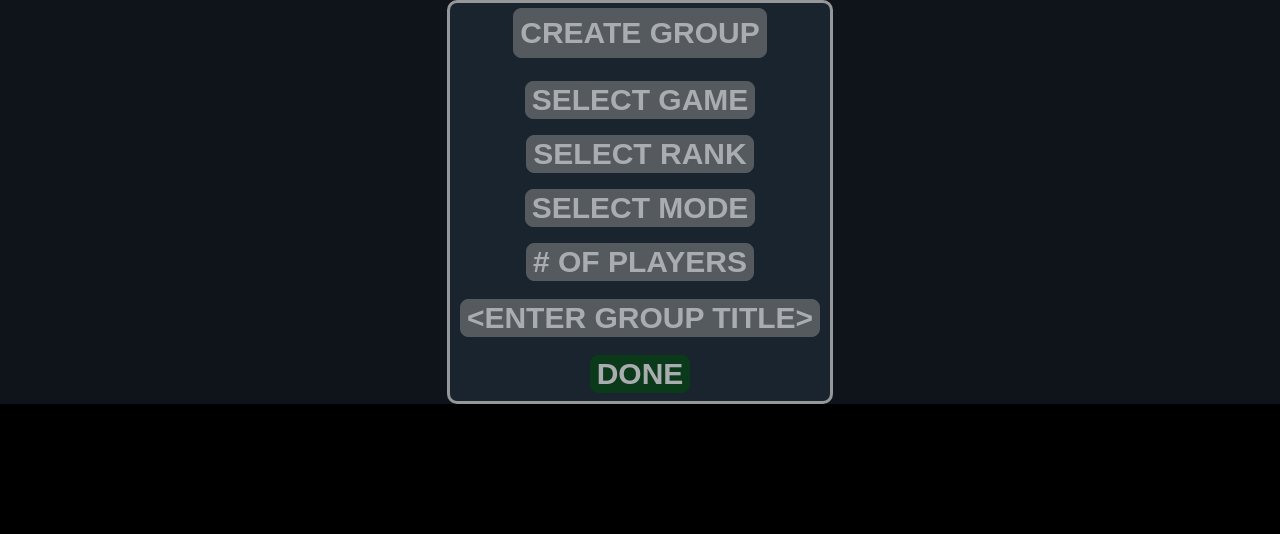
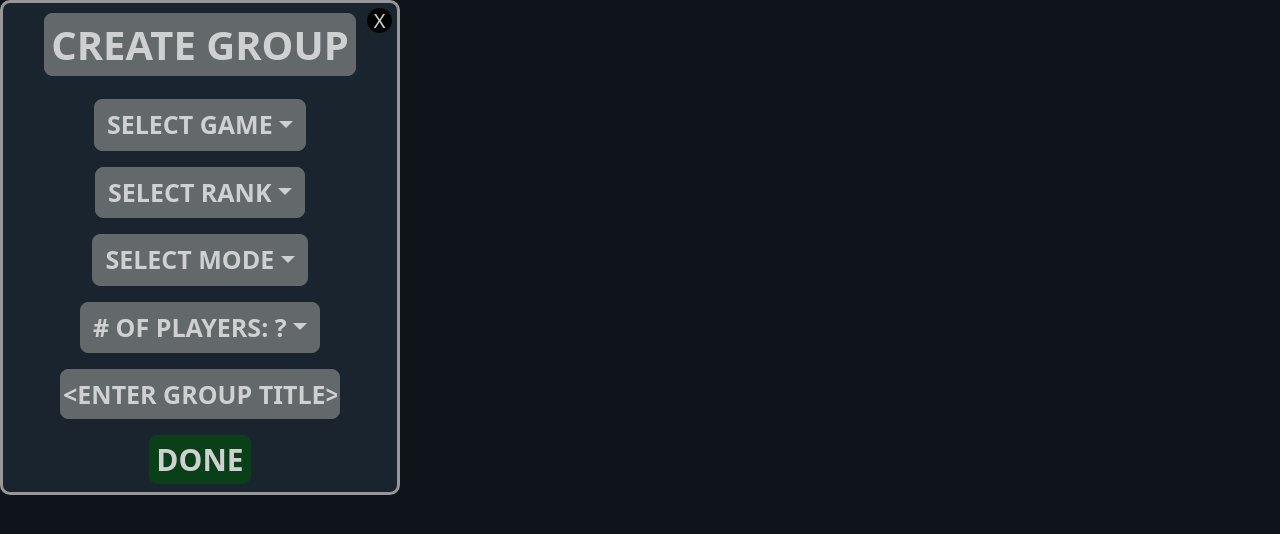
Before and after one commit to JNC-Enterprise/campus-lfg, a React (Vite) app: page / in a window 1280 px wide. Shown: the top 534 px of the page. Built offline with nearby package versions, Linux system fonts and the light colour scheme.

Commit message:
group creation screen is now a pop up. Need to have a button that will open it up but also have the X button to close it.

```diff
--- a/src/App.jsx
+++ b/src/App.jsx
@@ -2,6 +2,7 @@ import { useState } from 'react';
 import './App.css';
 import './Login.css';
 import GroupCreation from './Group/GroupCreation.jsx'
+import 'bootstrap/dist/css/bootstrap.min.css';
 
 const App = () => {
   const [isOpen, setIsOpen] = useState(false);
--- a/src/Group/GroupCreation.css
+++ b/src/Group/GroupCreation.css
@@ -1,5 +1,6 @@
 body{
     margin: 0;
+    background-color: #0e141a !important;
 }
 
 .group-creation-page{
@@ -10,7 +11,9 @@ body{
 }
 
 .group-creation-container{
+    position: relative;
     opacity: 80%;
+    width: 400px;
     display: flex;
     flex-direction: column;
     background-color: #1C2833;
@@ -20,78 +23,49 @@ body{
 }
 
 .group-creator-text{
-    opacity: 80%;
-    margin-top: 5px;
+    margin-top: 10px;
     margin-bottom: 15px;
     border: 1px solid #797D7F;
     border-radius: 8px;
     color:#FFFFFF;
     background-color: #797D7F;
-    font-size: 30px;
+    font-size: 40px;
     font-weight: bold;
-    height:50px;
+    height:63px;
 }
-.group-game-selector{
-    opacity: 80%;
+.group-dropdown-custom{
+    margin-top: 8px !important;
+    margin-bottom: 8px !important;
+    border: 1px solid #797D7F !important;
+    border-radius: 8px !important;
+    color:#FFFFFF !important;
+    background-color: #797D7F !important;
+    font-size: 25px !important;
+    font-weight: bold !important;
+}
+
+.group-title{
+    height: 50px;
+    width: 280px;
+    margin: 0;
+    color: #FFFFFF !important;
+    background-color: #797D7F;
+    border: 1px solid #ccc;
+    border-radius: 8px;
+    font-weight: bold;
+    font-size: 25px;
+    border: 1px solid #797D7F;
     margin-top: 8px;
     margin-bottom: 8px;
-    border: 1px solid #797D7F;
-    border-radius: 8px;
-    color:#FFFFFF;
-    background-color: #797D7F;
-    font-size: 30px;
-    font-weight: bold;
 }
 
-.group-rank-selector{
-    opacity: 80%;
-    margin-top: 8px;
-    margin-bottom: 8px;
-    border: 1px solid #797D7F;
-    border-radius: 8px;
-    color:#FFFFFF;
-    background-color: #797D7F;
-    font-size: 30px;
-    font-weight: bold;
-}
-
-.group-mode-selector{
-    opacity: 80%;
-    margin-top: 8px;
-    margin-bottom: 8px;
-    border: 1px solid #797D7F;
-    border-radius: 8px;
-    color:#FFFFFF;
-    background-color: #797D7F;
-    font-size: 30px;
-    font-weight: bold;
-}
-
-.group-players-selector{
-    opacity: 80%;
-    margin-top: 8px;
-    margin-bottom: 8px;
-    border: 1px solid #797D7F;
-    border-radius: 8px;
-    color:#FFFFFF;
-    background-color: #797D7F;
-    font-size: 30px;
-    font-weight: bold;
-}
-
-.group-title-selector{
-    opacity: 80%;
-    margin: 10px;
-    border: 1px solid #797D7F;
-    border-radius: 8px;
-    color:#FFFFFF;
-    background-color: #797D7F;
-    font-size: 30px;
+.group-title::placeholder{
+    color: white;
+    font-size: 25px;
     font-weight: bold;
 }
 
 .group-done-button{
-    opacity: 80%;
     margin-top: 8px;
     margin-bottom: 8px;
     border: 1px solid #084B17;
@@ -101,3 +75,20 @@ body{
     font-size: 30px;
     font-weight: bold;
 }
+
+.close-button {
+    position: absolute;
+    top: 5px;
+    right: 5px;
+    font-size: 20px;
+    border-radius: 50%;
+    border: 0px solid black;
+    background-color: black;
+    color: white;
+    width: 25px;
+    height: 25px;
+    display: flex;
+    justify-content: center;
+    align-items: center;
+    cursor: pointer;
+  }
--- a/src/Group/GroupCreation.jsx
+++ b/src/Group/GroupCreation.jsx
@@ -1,36 +1,128 @@
 import './GroupCreation.css'
+// Throwing this error "useNavigate() may be used only in the context of a <Router> component"
+// import { useNavigate } from 'react-router-dom';
 import React, { useState } from 'react'
+import Dropdown from 'react-bootstrap/Dropdown';
 
 function GroupCreation() {
+  // const navigate = useNavigate();
+  const [isVisible, setIsVisible] = useState(true);
+  const [groupTitle, setGroupTitle] = useState('');
+  const [selectedGame, setSelectedGame] = useState('SELECT GAME');
+  const [numPlayers, setNumPlayers] = useState('?');
+  const [groupGamemode, setGamemode] = useState('SELECT MODE');
+  const [userRank, setUserRank] = useState('SELECT RANK');
 
-  /* Should eventually make these drop down menus */
+  const groupTitleChange = (e) => {
+    setGroupTitle(e.target.value);
+  };
+
+  const handleSelect = (game) => {
+    setSelectedGame(game);
+  };
+
+  const handlePlayers = (players) => {
+    setNumPlayers(players);
+  };
+
+  const handleGamemode = (groupGamemode) => {
+    setGamemode(groupGamemode);
+  };
+
+  const handleRank = (userRank) => {
+    setUserRank(userRank);
+  };
+
+  // This stopped the drop down from working properly
+  const gameSelectedCheck = (e) => {
+    if(selectedGame == 'SELECT GAME'){
+      e.preventDefault();
+      alert('Please select a game first!');
+    }else{
+
+    }
+  };
+
+  // Toggle visibility of the group creation screen
+  const toggleVisibility = () => {
+    setIsVisible(!isVisible);
+  };
+
+  // Need more logic here.
+  // After logic group should be created in the database.
+  const handleGroupCreation = (e) => {
+    // Should navigate to the group menu of whatever game the user chose.
+    //navigate('/')
+  }
   return(
-    <div className='group-creation-page'>
-      {/* Should probably remove this group-creation-page div. For now it is there to test the smaller,
-      group-creation-container, still being in the center */}
+    <div>
+      {isVisible && (
         <div className='group-creation-container'>
+
           <button /*onClick={}*/ className='group-creator-text'>
           CREATE GROUP
           </button>
-        <button /*onClick={}*/ className='group-game-selector'>
-        SELECT GAME
+          <button onClick={toggleVisibility} className='close-button'>
+            X
           </button>
-        <button /*onClick={}*/ className='group-rank-selector'>
-        SELECT RANK
-        </button>
-        <button /*onClick={}*/ className='group-mode-selector'>
-        SELECT MODE
-        </button>
-        <button /*onClick={}*/ className='group-players-selector'>
-        # OF PLAYERS
-        </button>
-        <button /*onClick={}*/ className='group-title-selector'>
-        &lt;ENTER GROUP TITLE&gt;
-        </button>
-        <button /*onClick={}*/ className='group-done-button'>
+          <Dropdown>
+            <Dropdown.Toggle variant="success" id="dropdown-basic" className="group-dropdown-custom">
+              {selectedGame}
+            </Dropdown.Toggle>
+
+            <Dropdown.Menu>
+              <Dropdown.Item onClick={() => handleSelect('VALORANT')}>VALORANT</Dropdown.Item>
+              <Dropdown.Item onClick={() => handleSelect('Overwatch 2')}>Overwatch 2</Dropdown.Item>
+              <Dropdown.Item onClick={() => handleSelect('Rainbow Six Siege')}>Rainbox Six Siege</Dropdown.Item>
+              <Dropdown.Item onClick={() => handleSelect('Fortnite')}>Fortnite</Dropdown.Item>
+              <Dropdown.Item onClick={() => handleSelect('Genshin Impact')}>Genshin Impact</Dropdown.Item>
+              <Dropdown.Item onClick={() => handleSelect('Minecraft')}>Minecraft</Dropdown.Item>
+              <Dropdown.Item onClick={() => handleSelect('Team Fortress 2')}>Team Fortress 2</Dropdown.Item>
+              <Dropdown.Item onClick={() => handleSelect('Counter Strike 2')}>Counter Strike 2</Dropdown.Item>
+              <Dropdown.Item onClick={() => handleSelect('Spellbreak')}>Spellbreak</Dropdown.Item>
+              <Dropdown.Item onClick={() => handleSelect('PUBG')}>PUBG</Dropdown.Item>
+              <Dropdown.Item onClick={() => handleSelect('Call of Duty')}>Call of Duty</Dropdown.Item>
+            </Dropdown.Menu>
+          </Dropdown>
+          <Dropdown>
+            <Dropdown.Toggle variant="success" id="dropdown-basic" className="group-dropdown-custom">
+              {userRank}
+            </Dropdown.Toggle>
+            <Dropdown.Menu>
+            <Dropdown.Item onClick={() => handleRank('Immortal 3')}>Immortal 3</Dropdown.Item>
+            </Dropdown.Menu>
+          </Dropdown>
+          <Dropdown>
+            <Dropdown.Toggle variant="success" id="dropdown-basic" className="group-dropdown-custom">
+              {groupGamemode}
+            </Dropdown.Toggle>
+
+            <Dropdown.Menu>
+              <Dropdown.Item onClick={() => handleGamemode("Unrated")}>Unrated</Dropdown.Item>
+              <Dropdown.Item onClick={() => handleGamemode("Deathmatch")}>Deathmatch</Dropdown.Item>
+              <Dropdown.Item onClick={() => handleGamemode("Swiftplay")}>Swiftplay</Dropdown.Item>
+              <Dropdown.Item onClick={() => handleGamemode("Spike Rush")}>Spike Rush</Dropdown.Item>
+              <Dropdown.Item onClick={() => handleGamemode("Competitive")}>Competitive</Dropdown.Item>
+            </Dropdown.Menu>
+          </Dropdown>
+          <Dropdown>
+            <Dropdown.Toggle variant="success" id="dropdown-basic" className="group-dropdown-custom">
+              # OF PLAYERS: {numPlayers}
+            </Dropdown.Toggle>
+
+            <Dropdown.Menu>
+              <Dropdown.Item onClick={() => handlePlayers(2)}>2</Dropdown.Item>
+              <Dropdown.Item onClick={() => handlePlayers(3)}>3</Dropdown.Item>
+              <Dropdown.Item onClick={() => handlePlayers(4)}>4</Dropdown.Item>
+              <Dropdown.Item onClick={() => handlePlayers(5)}>5</Dropdown.Item>
+            </Dropdown.Menu>
+          </Dropdown>
+          <input className="group-title" type="text" value={groupTitle} onChange={groupTitleChange} placeholder='<ENTER GROUP TITLE>'/>
+          <button className='group-done-button' onClick={toggleVisibility}>
           DONE
           </button>
         </div>
+      )}
     </div>
   );
 };
```
Lines whose indentation alone changed are shown as unchanged.
